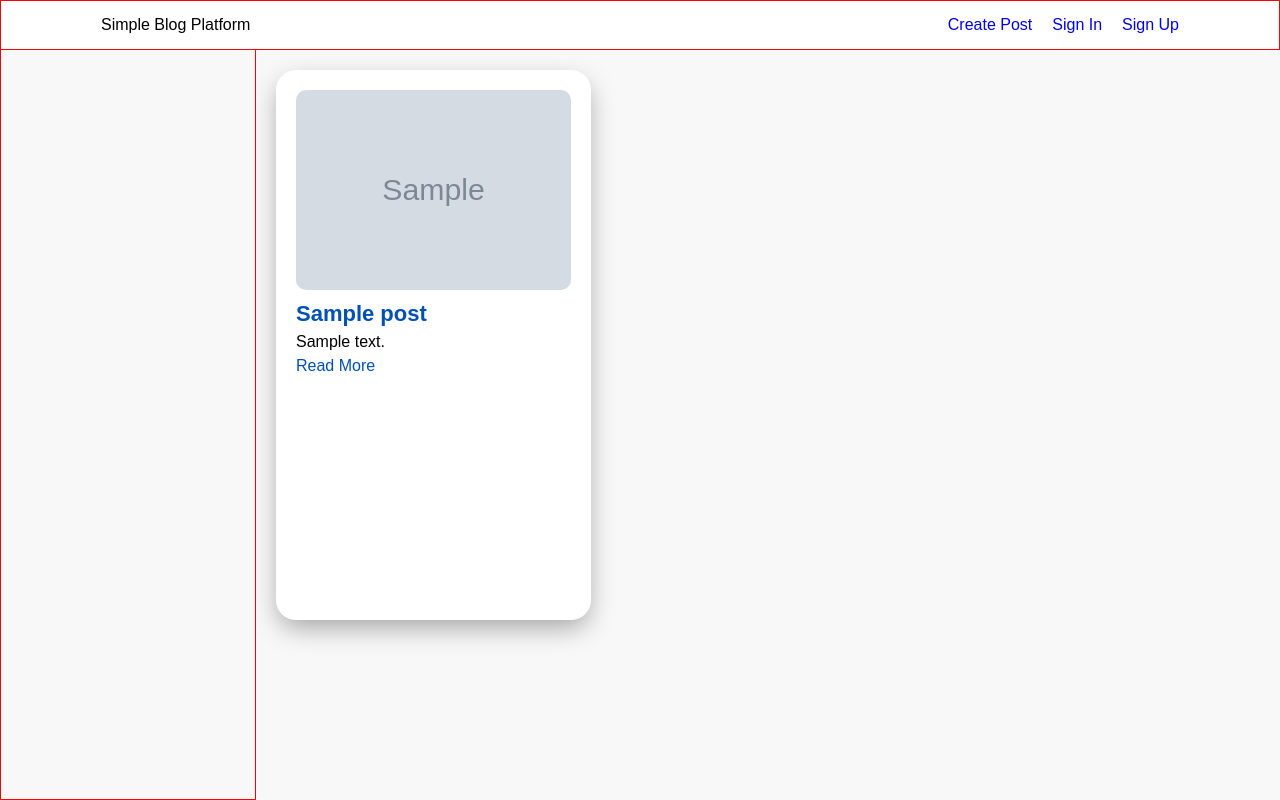
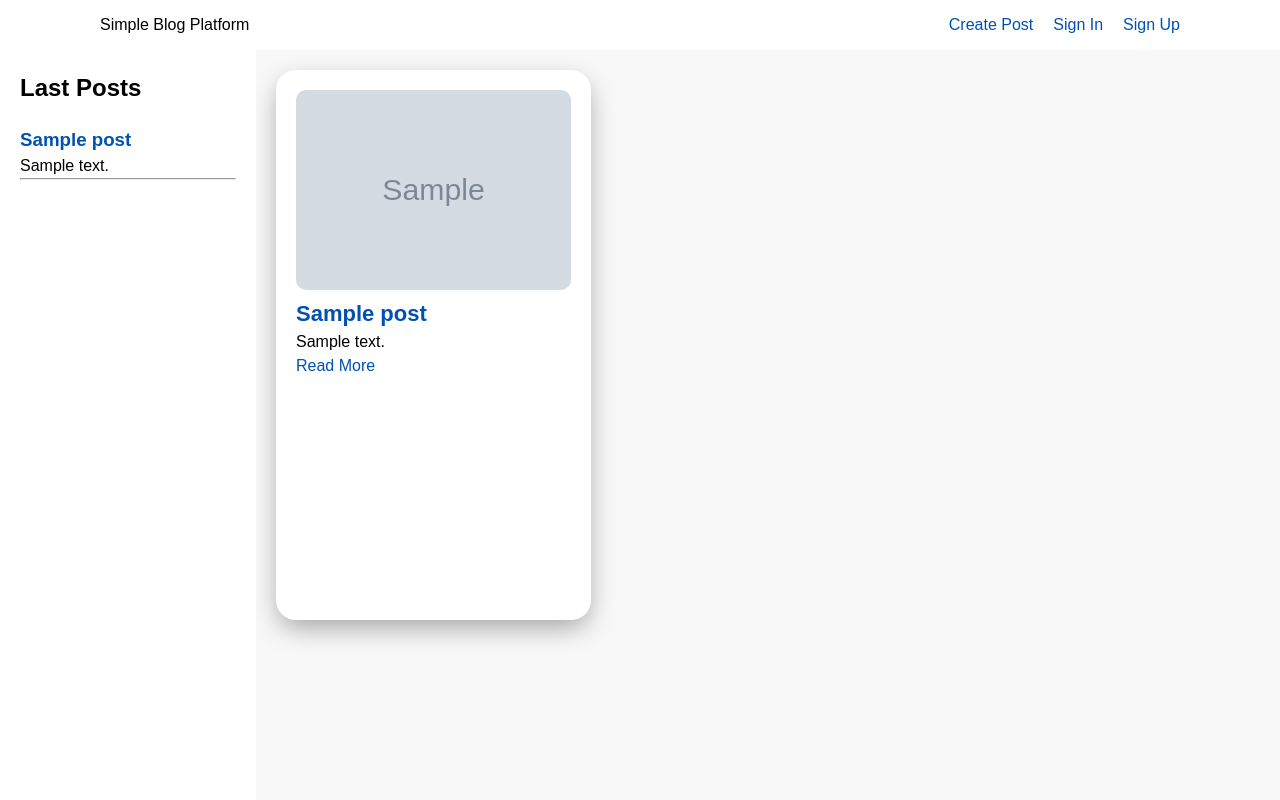
Before and after one commit to gaybullayevumid/simple-blog-platform, a Django app: page / in a window 1280 px wide. Run offline with Django 5.2, Linux system fonts and the light colour scheme; tables that the repository leaves empty hold one stand-in row (values such as "Sample post"); grey boxes marked "Sample" are stand-in pictures.

Commit message:
feat: add last posts section

```diff
--- a/static/css/navbar.css
+++ b/static/css/navbar.css
@@ -1,7 +1,6 @@
 nav{
     width: 100%;
     height: 50px;
-    border: 1px solid red;
     display: flex;
     align-items: center;
     justify-content: space-between;
@@ -18,4 +17,5 @@ nav ul{
 
 nav ul a{
     text-decoration: none;
+    color: var(--text-color);
 }
--- a/static/css/style.css
+++ b/static/css/style.css
@@ -18,15 +18,24 @@ body {
 .container {
   width: 100%;
   display: flex;
-  /* justify-content: space-between; */
   background: var(--bg-color);
-  /* position: relative; */
 }
 
 .container .sidebar {
   width: 20%;
   height: 100vh;
-  border: 1px solid red;
+  padding: 70px 20px;
+  line-height: 1.5;
+  background: #fff;
+}
+
+.container .sidebar h3{
+    margin-top: 20px;
+}
+
+.container .sidebar a{
+    text-decoration: none;
+    color: var(--text-color);
 }
 
 .container .cards {
--- a/templates/pages/blog.html
+++ b/templates/pages/blog.html
@@ -2,7 +2,14 @@
 {% block content %}
 
 <div class="container">
-    <div class="sidebar"></div>
+    <div class="sidebar">
+        <h2>Last Posts</h2>
+        {% for post in posts %}
+        <h3><a href="">{{post.title | truncatechars:20 }}</a></h3>
+        <p>{{post.body | truncatechars:30}}</p>
+        <hr>
+        {% endfor %}
+    </div>
     <div class="cards">
         {% for post in posts %}
         <div class="card">
```
